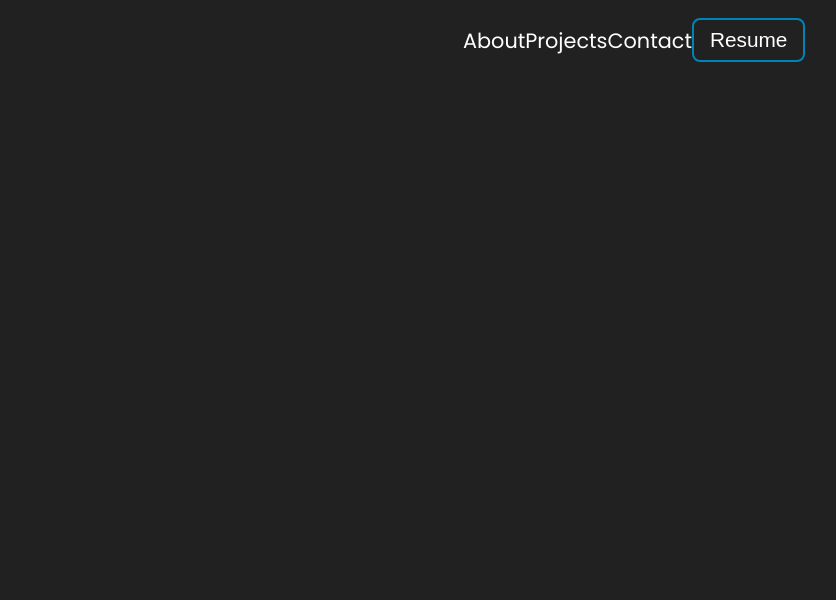
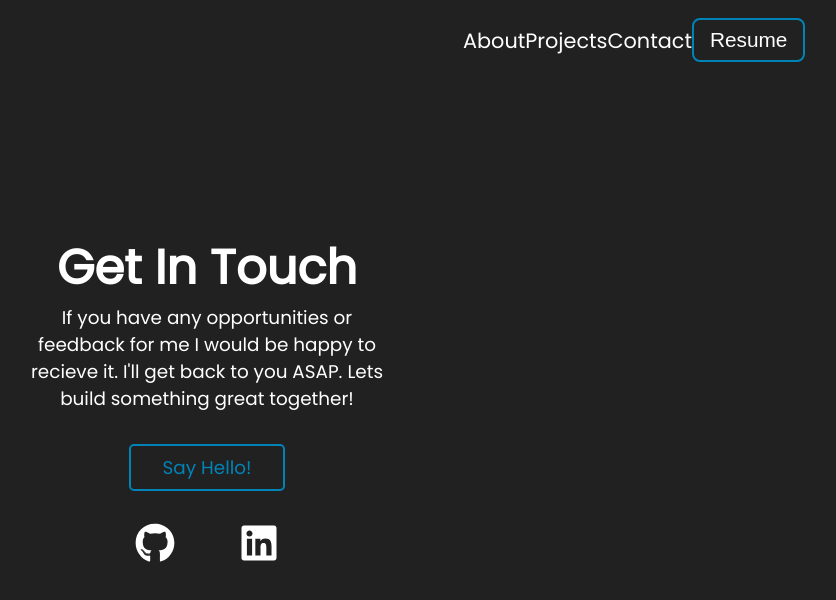
Before and after one commit to naser23/Portfolio, a React (Create React App) app: page /contact in a window 1280 px wide. Shown: the top 600 px of the page, without its empty margins (433-1269 px from the left). Built offline with nearby package versions, Linux system fonts and the light colour scheme.

Commit message:
ContactPage almost done. Need to make sure contactButton works. After finishing contactPage, I need to make resume download button work.

```diff
--- a/package.json
+++ b/package.json
@@ -4,6 +4,7 @@
   "private": true,
   "dependencies": {
     "@fortawesome/fontawesome-svg-core": "^6.1.2",
+    "@fortawesome/free-brands-svg-icons": "^6.1.2",
     "@fortawesome/free-regular-svg-icons": "^6.1.2",
     "@fortawesome/free-solid-svg-icons": "^6.1.2",
     "@fortawesome/react-fontawesome": "^0.2.0",
--- a/src/components/AnimatedRoutes.js
+++ b/src/components/AnimatedRoutes.js
@@ -4,6 +4,7 @@ import Landing from "../pages/Landing";
 import Projects from "../pages/Projects";
 import ProjectPage from "../pages/ProjectPage";
 import { AnimatePresence } from "framer-motion";
+import Contact from "../pages/Contact";
 
 function AnimatedRoutes() {
   const location = useLocation();
@@ -13,6 +14,7 @@ function AnimatedRoutes() {
         <Route path="/" element={<Landing />}></Route>
         <Route path="/projects" element={<Projects />}></Route>
         <Route path="/:project_name" element={<ProjectPage />} />
+        <Route path="/contact" element={<Contact />} />
       </Routes>
     </AnimatePresence>
   );
--- a/src/data.js
+++ b/src/data.js
@@ -10,6 +10,8 @@ export const projects = [
       " React",
       "Firebase",
       "Responsive",
+      "TMDB API",
+      "framer-motion",
     ],
     pictures: {
       one: require("./Cropped screenshots for portfolio/entertainment-web-app-1.png"),
@@ -24,7 +26,14 @@ export const projects = [
     name: "Space Tourism Site",
     description:
       "A static Site showing off info about a space program regarding planets, astronauts, and info about technology required to make this program possible.",
-    technologies: ["HTML5", "CSS3", "Javascript", " React", "Responsive"],
+    technologies: [
+      "HTML5",
+      "CSS3",
+      "Javascript",
+      " React",
+      "Responsive",
+      "framer-motion",
+    ],
     pictures: {
       one: require("./Cropped screenshots for portfolio/space-tourism-website-1.png"),
       two: require("./Cropped screenshots for portfolio/space-tourism-website-2.png"),
--- a/src/pages/Contact.js
+++ b/src/pages/Contact.js
@@ -1,7 +1,44 @@
 import React from "react";
+import { Link } from "react-router-dom";
+import { motion } from "framer-motion";
+import { FontAwesomeIcon } from "@fortawesome/react-fontawesome";
+import { faLinkedin, faGithub } from "@fortawesome/free-brands-svg-icons";
+import "../styles/contact.css";
 
 function Contact() {
-  return <div>Contact</div>;
+  return (
+    <motion.main
+      initial={{ opacity: 0 }}
+      animate={{ opacity: 1 }}
+      transition={{ ease: "easeInOut", duration: 0.2 }}
+      exit={{ opacity: 0 }}
+      className="contactPage"
+    >
+      <div className="contactPageContent">
+        <h1 className="contactHeader">Get In Touch</h1>
+        <p className="contactParagraph">
+          If you have any opportunities or feedback for me I would be happy to
+          recieve it. I'll get back to you ASAP. Lets build something great
+          together!
+        </p>
+        <a className="contactButton" href="mailto:naserabdulkadir0@gmail.com">
+          Say Hello!
+        </a>
+        <div className="socials">
+          <a className="link" target="_new" href="https://github.com/naser23">
+            <FontAwesomeIcon icon={faGithub} className="socialIcon" />
+          </a>
+          <a
+            className="link"
+            target="_new"
+            href="https://www.linkedin.com/in/naser-abdulkadir"
+          >
+            <FontAwesomeIcon icon={faLinkedin} className="socialIcon" />
+          </a>
+        </div>
+      </div>
+    </motion.main>
+  );
 }
 
 export default Contact;
--- a/src/pages/Landing.js
+++ b/src/pages/Landing.js
@@ -10,6 +10,7 @@ function Landing() {
     <motion.main
       initial={{ opacity: 0 }}
       animate={{ opacity: 1 }}
+      transition={{ ease: "easeInOut", duration: 0.2 }}
       exit={{ opacity: 0 }}
       className="landingPage"
     >
--- a/src/pages/ProjectPage.js
+++ b/src/pages/ProjectPage.js
@@ -23,6 +23,7 @@ function ProjectPage() {
       <motion.main
         initial={{ opacity: 0 }}
         animate={{ opacity: 1 }}
+        transition={{ ease: "easeInOut", duration: 0.2 }}
         exit={{ opacity: 0 }}
         className="projectPage"
       >
--- a/src/pages/Projects.js
+++ b/src/pages/Projects.js
@@ -23,6 +23,7 @@ function Projects() {
     <motion.main
       initial={{ opacity: 0 }}
       animate={{ opacity: 1 }}
+      transition={{ ease: "easeInOut", duration: 0.2 }}
       exit={{ opacity: 0 }}
       className="projectsPage"
     >
--- /dev/null
+++ b/src/styles/contact.css
@@ -0,0 +1,88 @@
+.contactPage {
+  width: 100%;
+  min-height: 100vh;
+  display: flex;
+  flex-direction: column;
+  align-items: center;
+  /* justify-content: center; */
+  padding: 0 1rem;
+  padding-top: 10rem;
+}
+
+.contactPageContent {
+  display: flex;
+  flex-direction: column;
+  justify-content: center;
+  align-items: center;
+}
+
+.contactHeader {
+  font-size: 3rem;
+}
+
+.contactParagraph {
+  font-size: 1.15rem;
+  text-align: center;
+}
+
+.contactButton {
+  font-size: 1.15rem;
+  text-decoration: none;
+  border: 2px solid #0083b7;
+  border-radius: 5px;
+  margin-top: 2rem;
+  padding: 0.5rem 2rem;
+  color: #0083b7;
+  transition: all 0.1s ease-in-out;
+}
+
+.contactButton:hover {
+  color: white;
+  background-color: #0083b7;
+  cursor: pointer;
+}
+
+.link {
+  text-decoration: none;
+  color: none;
+}
+
+.socials {
+  display: flex;
+  gap: 4rem;
+  margin-top: 2rem;
+}
+
+.socialIcon {
+  width: 2.5rem;
+  height: 2.5rem;
+  transition: 0.15s ease-in-out;
+}
+
+.socialIcon:hover {
+  transform: translateY(-10px);
+  cursor: pointer;
+}
+
+@media (min-width: 567.98px) {
+  .contactPageContent {
+    margin: 0 20%;
+  }
+}
+@media (min-width: 767.98px) {
+  .contactPage {
+    padding-top: 0;
+    justify-content: center;
+  }
+
+  .contactPageContent {
+    margin: 0 25%;
+  }
+}
+@media (min-width: 991.98px) {
+}
+@media (min-width: 1199.98px) {
+  .contactPageContent {
+    margin: 0 35%;
+  }
+}
--- a/src/styles/landing.css
+++ b/src/styles/landing.css
@@ -5,6 +5,7 @@
   justify-content: center;
   align-items: center;
   padding: 0 2rem;
+  overflow-x: hidden;
 }
 
 .nameHeader {
--- a/src/styles/projects.css
+++ b/src/styles/projects.css
@@ -4,6 +4,7 @@
   display: flex;
   justify-content: center;
   align-items: center;
+  overflow-x: hidden;
   /* padding: 0 2rem; */
 }
 
```
Also changed, not shown: 1 other file (tests, documents, lock files or other folders).
